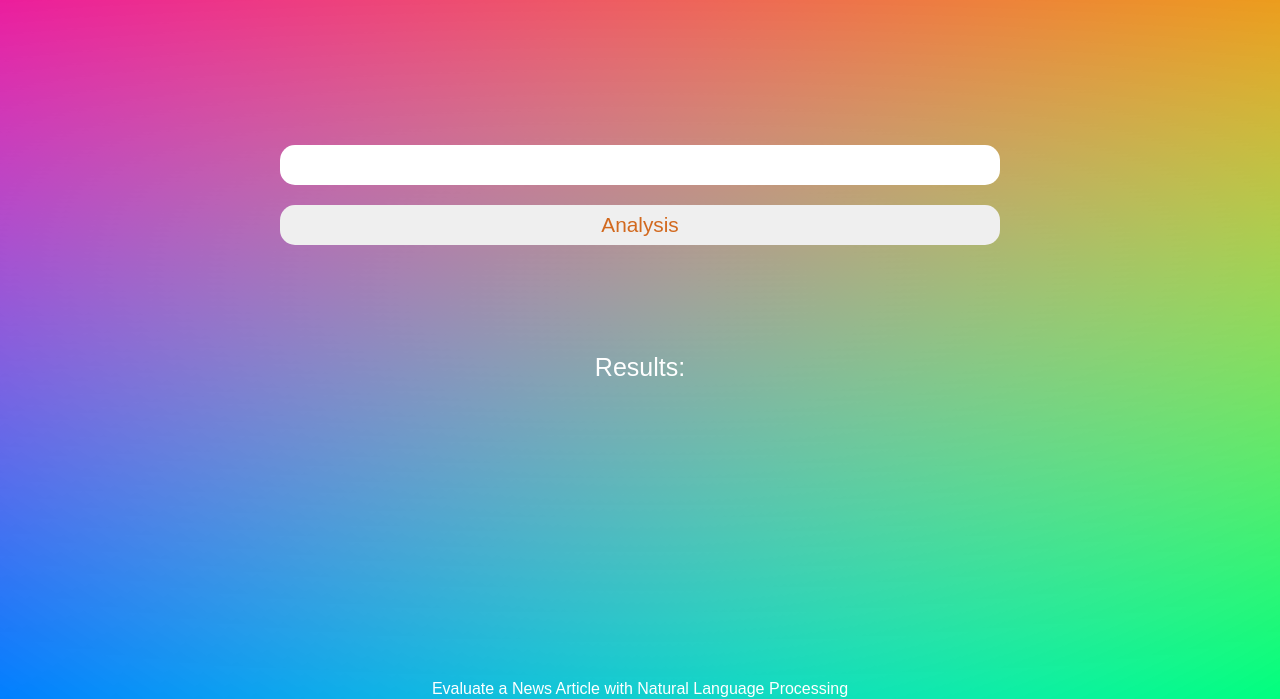
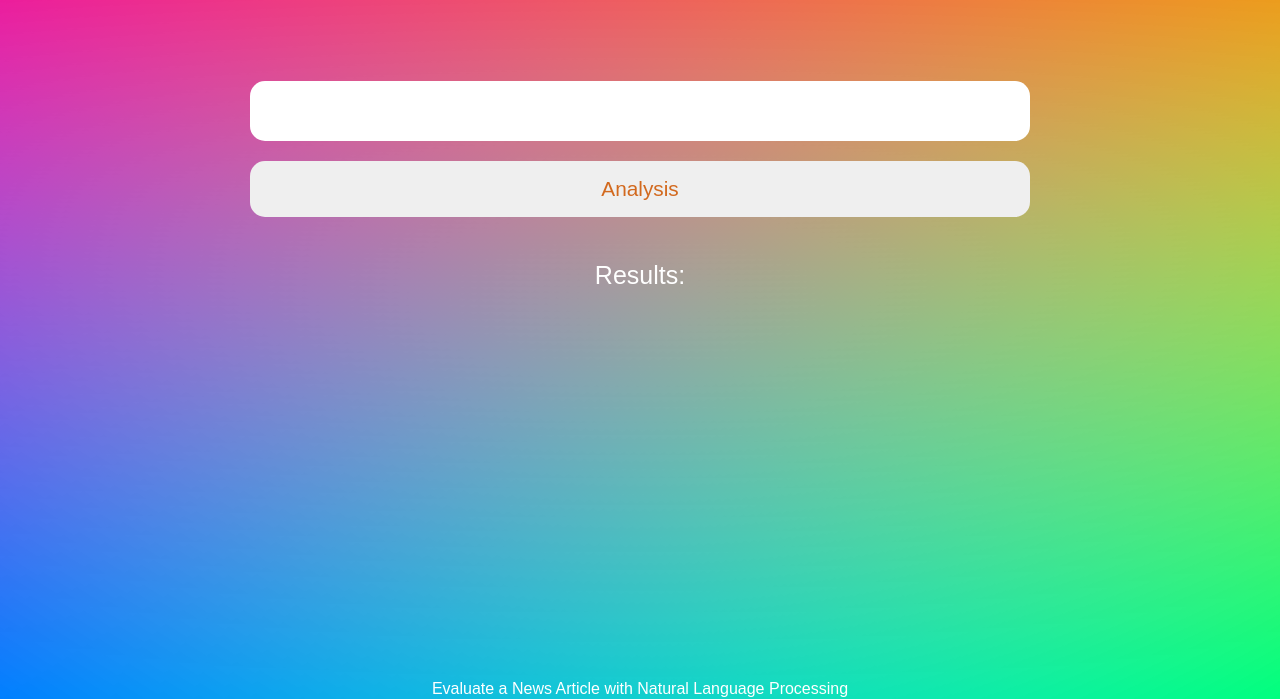
Before and after one commit to arianecrestani/Evaluate-a-News-Article-with-Natural-Language-Processing, a website built with webpack: page src/client/views/index.html in a window 1280 px wide. Shown: the part 101-800 px from the top of the page. Built offline with nearby package versions, Linux system fonts and the light colour scheme.

Commit message:
refactory and add style

```diff
--- a/src/client/js/formHandler.js
+++ b/src/client/js/formHandler.js
@@ -19,7 +19,7 @@ function handleSubmit(event) {
     headers: {
       "Content-Type": "application/json",
     },
-    body: JSON.stringify({ value: textField.value }), // body data type must match "Content-Type" header
+    body: JSON.stringify({ textField: textField.value }), // body data type must match "Content-Type" header
   };
 
   fetch("http://localhost:8081/submit", request)
@@ -29,7 +29,6 @@ function handleSubmit(event) {
       console.log(json);
     });
 }
-
 
 // //enter press event
 const enterPress = (e) => {
--- a/src/client/styles/base.scss
+++ b/src/client/styles/base.scss
@@ -16,5 +16,5 @@ main {
 
 section {
     max-width: 800px;
-    margin: 60px auto;
+    margin: 26px auto;
 }
--- a/src/client/styles/form.scss
+++ b/src/client/styles/form.scss
@@ -1,13 +1,13 @@
 form {
     border: 0px ;
     border-radius: 3px;
-    padding: 40px;
+    padding: 10px;
 }
 
 input {
-    padding: 5px 20px;
+    padding: 18px 18px;
     width: 100%;
-    line-height: 30px;
+    line-height: 20px;
     margin: 10px 0;
     border-radius: 15px;
     border: none;
--- a/src/client/views/index.html
+++ b/src/client/views/index.html
@@ -14,7 +14,7 @@
       <section>
         <form class="" onsubmit="return handleSubmit(event)">
           <input id="name" type="text" name="" value="" placeholder="" />
-          <input id="btnAnalysis"s
+          <input id="btnAnalysis"
             type="submit"
             name=""
             value="Analysis"
```
Also changed, not shown: 1 other file.
